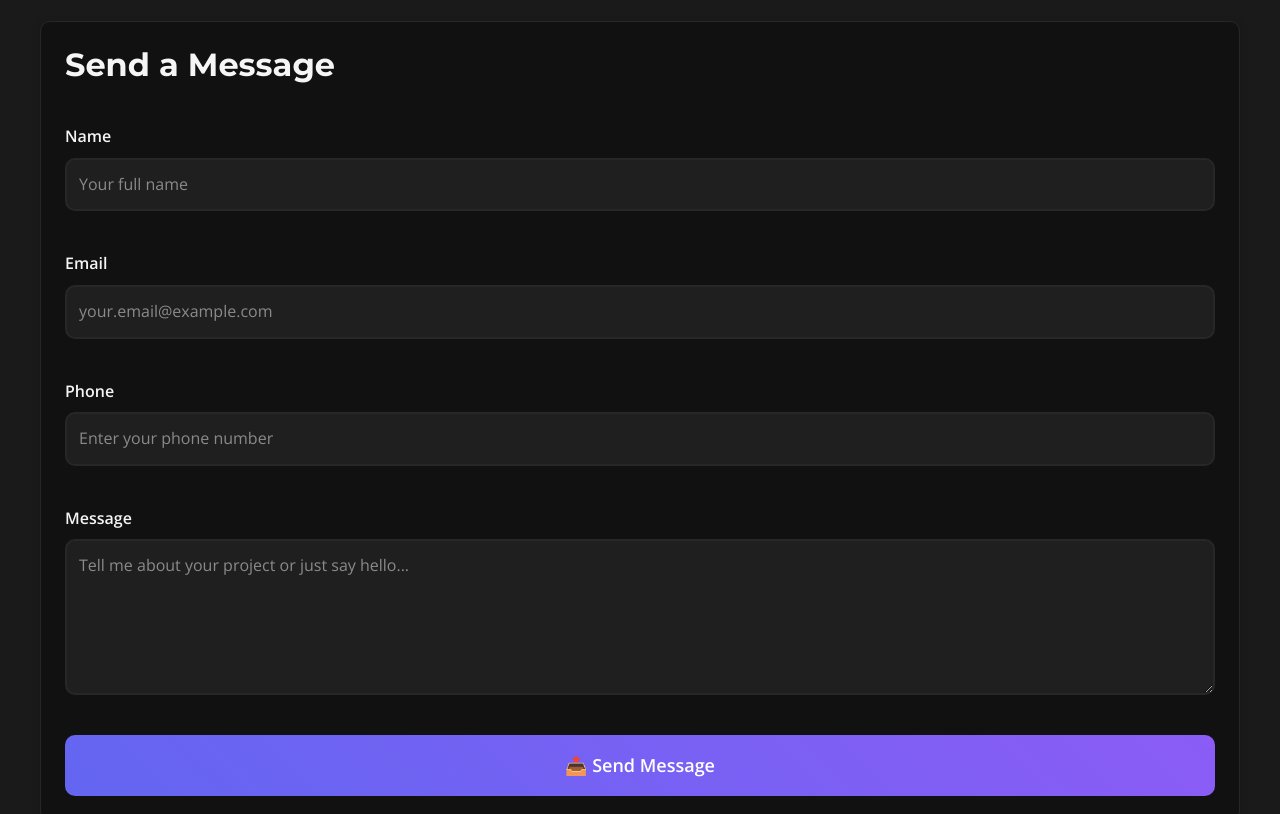
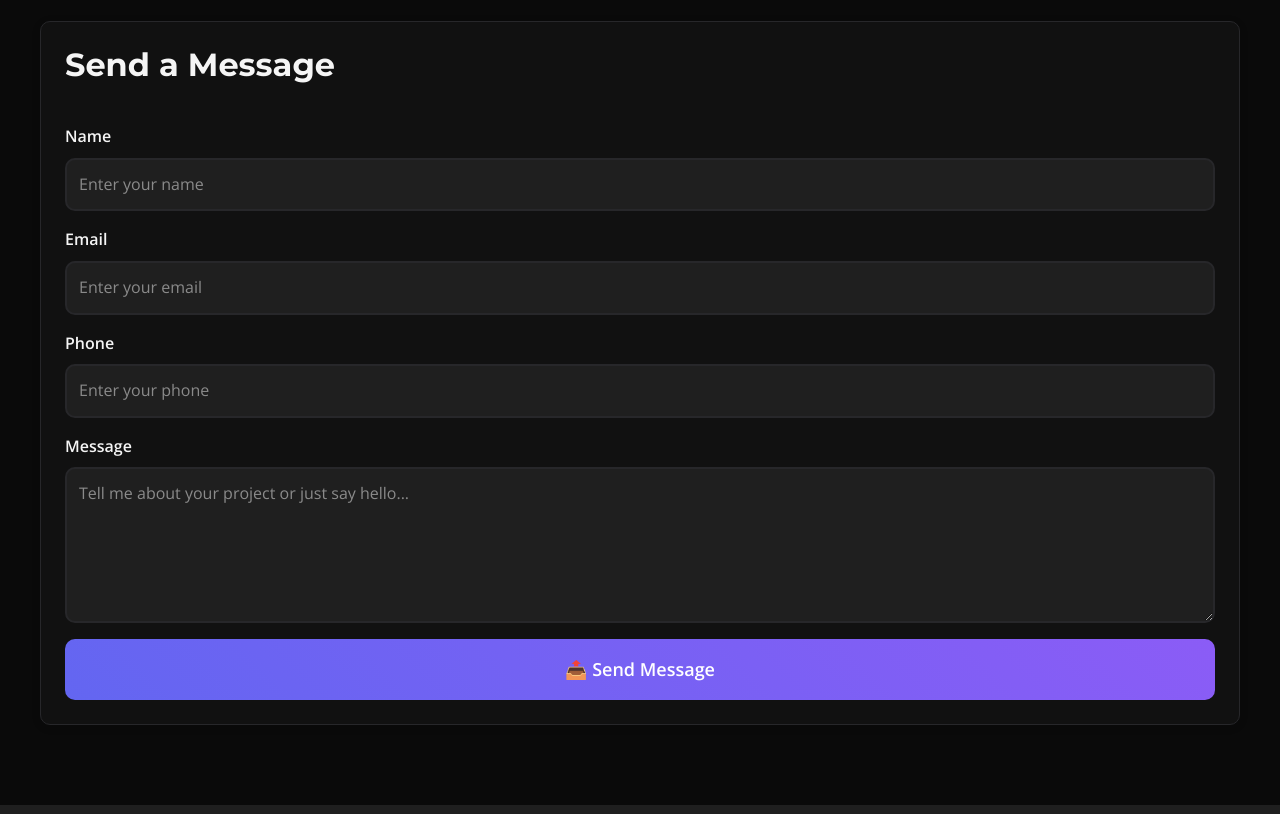
Before and after one commit to HazemAlMili/portfolio-repo, a Next.js app: page / in a window 1280 px wide. Shown: the part 4180-4994 px from the top of the page. Built offline with nearby package versions, Linux system fonts and the light colour scheme.

Commit message:
add auto contact via Whatsapp

```diff
--- a/components/contact.tsx
+++ b/components/contact.tsx
@@ -1,9 +1,6 @@
 "use client";
 
-import type React from "react";
 import { useEffect, useState } from "react";
-import emailjs from "@emailjs/browser";
-import "../styles/Contact.css";
 
 function Contact() {
   const [isVisible, setIsVisible] = useState(false);
@@ -34,25 +31,19 @@ function Contact() {
   ) => {
     const { name, value } = e.target;
     setFormData((prev) => ({ ...prev, [name]: value }));
-    setErrors((prev) => ({ ...prev, [name]: "" })); // Clear error on typing
+    setErrors((prev) => ({ ...prev, [name]: "" }));
   };
 
   const validateForm = () => {
     const newErrors: { [key: string]: string } = {};
-
-    if (formData.name.trim().length < 3) {
+    if (formData.name.trim().length < 3)
       newErrors.name = "Name must be at least 3 characters.";
-    }
-    if (!/\S+@\S+\.\S+/.test(formData.email)) {
+    if (!/\S+@\S+\.\S+/.test(formData.email))
       newErrors.email = "Please enter a valid email address.";
-    }
-    if (formData.phone.trim().length < 11) {
+    if (formData.phone.trim().length < 11)
       newErrors.phone = "Please enter a valid phone number.";
-    }
-    if (formData.message.trim().length < 10) {
+    if (formData.message.trim().length < 10)
       newErrors.message = "Message must be at least 10 characters.";
-    }
-
     setErrors(newErrors);
     return Object.keys(newErrors).length === 0;
   };
@@ -69,27 +60,23 @@ function Contact() {
     setStatusMessage("");
 
     try {
-      await emailjs.send(
-        process.env.NEXT_PUBLIC_EMAILJS_SERVICE_ID!,
-        process.env.NEXT_PUBLIC_EMAILJS_TEMPLATE_ID!,
+      // إرسال البيانات لـ n8n Webhook
+      const response = await fetch(
+        "https://hazemalmelli.app.n8n.cloud/webhook-test/ff117638-7b83-49e9-b791-3f8e89fbec05",
         {
-          name: formData.name,
-          email: formData.email,
-          phone: formData.phone,
-          message: formData.message,
-        },
-        process.env.NEXT_PUBLIC_EMAILJS_PUBLIC_KEY!
+          method: "POST",
+          headers: { "Content-Type": "application/json" },
+          body: JSON.stringify(formData),
+        }
       );
 
-      setStatusMessage("✅ Message sent successfully!");
+      if (!response.ok) throw new Error("Failed to send to n8n");
+
+      // كل شيء ناجح
       setFormData({ name: "", phone: "", email: "", message: "" });
-    } catch (err: unknown) {
-      const msg = (err as null)
-        ? (err as Error)
-          ? "Unknown EmailJS error"
-          : "Unknown error"
-        : "Unknown error";
-      console.error("EmailJS error:", msg);
+      setStatusMessage("✅ Message sent successfully via WhatsApp!");
+    } catch (error) {
+      console.error(error);
       setStatusMessage("❌ Failed to send message. Please try again.");
     } finally {
       setIsSending(false);
@@ -122,7 +109,6 @@ function Contact() {
           </div>
 
           <div className="contact-grid">
-            {/* Contact Form */}
             <div
               className={`card ${isVisible ? "fade-in-right" : ""}`}
               style={{ opacity: isVisible ? 1 : 0 }}
@@ -131,70 +117,28 @@ function Contact() {
                 <h3>Send a Message</h3>
               </div>
               <div className="card-content">
-                <form
-                  action=" https://hazemalmelli.app.n8n.cloud/webhook-test/53686739-7c2e-44e0-a05d-c789ed20256a"
-                  method="POST"
-                  onSubmit={handleSubmit}
-                  className="contact-form"
-                >
-                  <div className="form-group">
-                    <label htmlFor="name" className="form-label">
-                      Name
+                <form onSubmit={handleSubmit} className="contact-form">
+                  {["name", "email", "phone"].map((field) => (
+                    <div className="form-group" key={field}>
+                      <label htmlFor={field} className="form-label">
+                        {field.charAt(0).toUpperCase() + field.slice(1)}
                       </label>
                       <input
-                      id="name"
-                      name="name"
-                      type="text"
-                      placeholder="Your full name"
-                      value={formData.name}
+                        id={field}
+                        name={field}
+                        type={field === "email" ? "email" : "text"}
+                        placeholder={`Enter your ${field}`}
+                        value={(formData as Record<string, string>)[field]}
                         onChange={handleInputChange}
                         className="form-input"
                       />
-                    {errors.name && (
+                      {errors[field] && (
                         <p className="error-message" style={{ color: "red" }}>
-                        {errors.name}
+                          {errors[field]}
                         </p>
                       )}
                     </div>
-
-                  <div className="form-group">
-                    <label htmlFor="email" className="form-label">
-                      Email
-                    </label>
-                    <input
-                      id="email"
-                      name="email"
-                      type="email"
-                      placeholder="your.email@example.com"
-                      value={formData.email}
-                      onChange={handleInputChange}
-                      className="form-input"
-                    />
-                    {errors.email && (
-                      <p className="error-message" style={{ color: "red" }}>
-                        {errors.email}
-                      </p>
-                    )}
-                  </div>
-                  <div className="form-group">
-                    <label htmlFor="email" className="form-label">
-                      Phone
-                    </label>
-                    <input
-                      id="phone"
-                      name="phone"
-                      type="tel"
-                      placeholder="Enter your phone number"
-                      value={formData.phone}
-                      onChange={handleInputChange}
-                      className="form-input"
-                    />
-                    {errors.phone && (
-                      <p className="error-message" style={{ color: "red" }}>
-                        {errors.phone}
-                      </p>
-                    )}
-                  </div>
+                  ))}
 
                   <div className="form-group">
                     <label htmlFor="message" className="form-label">
@@ -245,4 +189,5 @@ function Contact() {
     </section>
   );
 }
+
 export default Contact;
```
Lines whose indentation alone changed are shown as unchanged.
